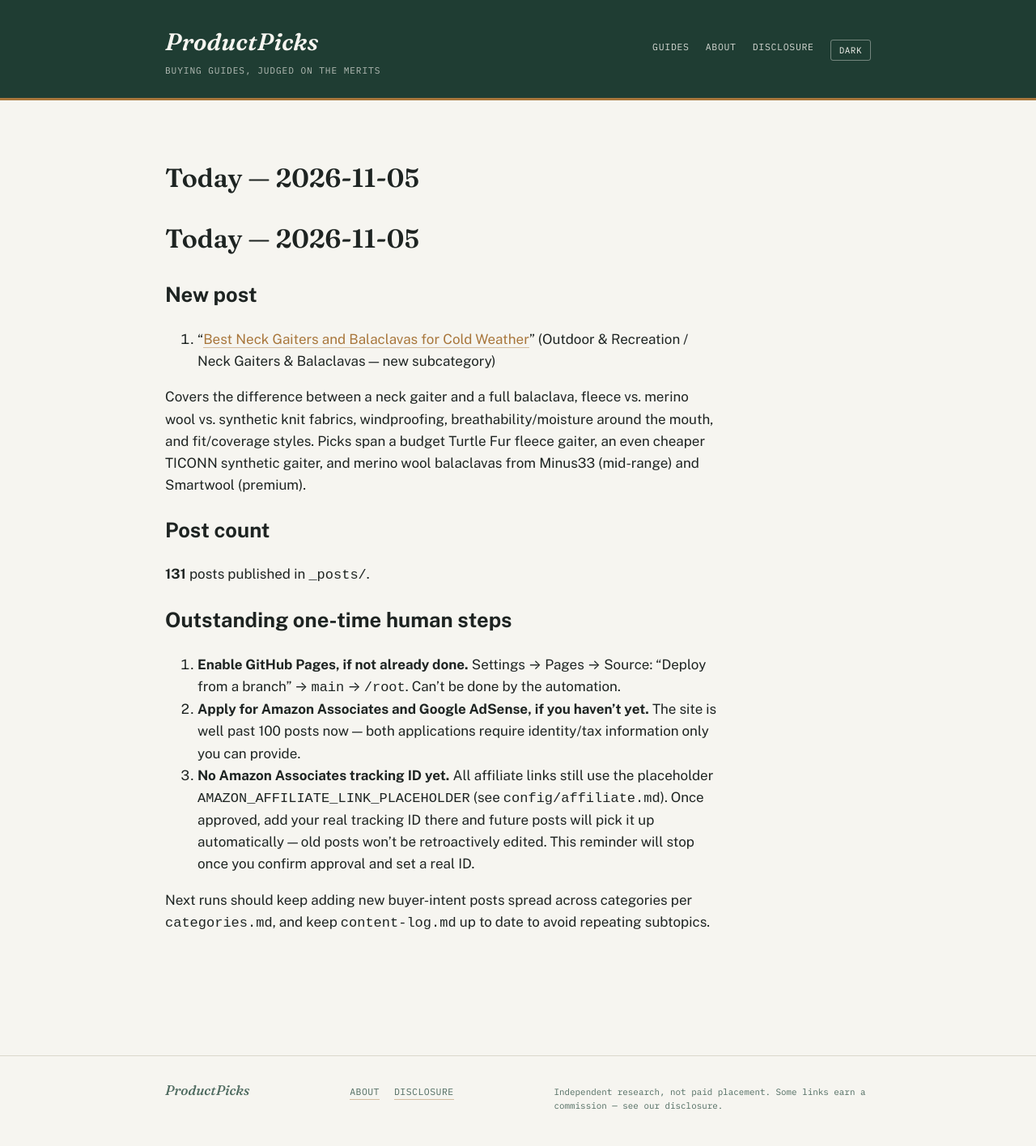
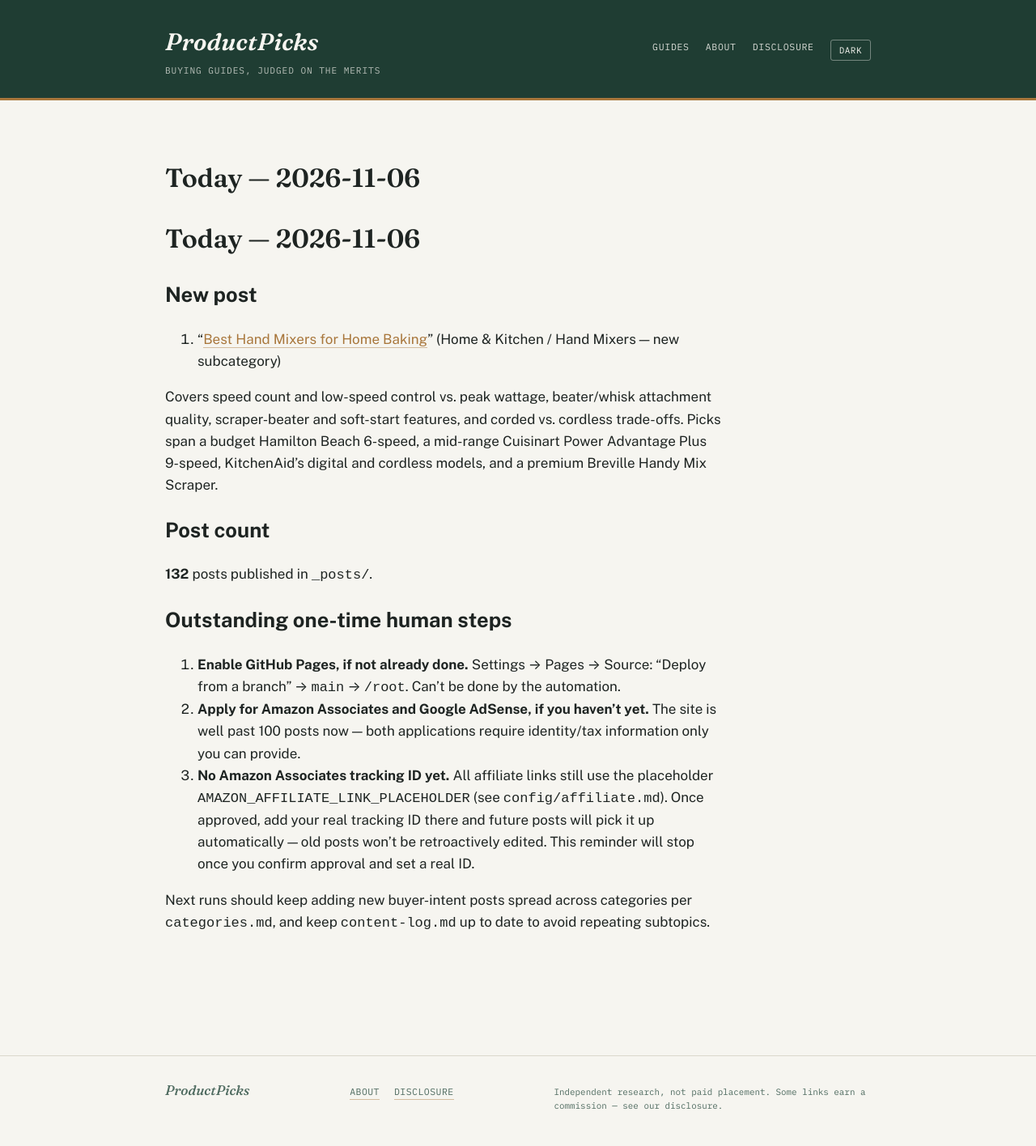
Before and after one commit to ajith198/ProductPicks, a Jekyll site: the page built from today.md, in a window 1280 px wide. Shown: the whole page at 81% size. Built offline with Jekyll 4.4.1, drawn with Linux system fonts in a browser that asks for light colours; our own code applies the rules of GitHub Pages for plain Markdown files.

Commit message:
daily: 2026-11-06 new post + log update
New post: Best Hand Mixers for Home Baking (Home & Kitchen / Hand Mixers,
new subcategory). Updated content-log.md, categories.md, today.md, TODAY.md.

Co-Authored-By: Claude Sonnet 5 <noreply@anthropic.com>
Claude-Session: https://claude.ai/code/session_01UFLJpYSsB8frwfYhs1b8nU

```diff
--- a/categories.md
+++ b/categories.md
@@ -1,6 +1,6 @@
 # Categories & expansion strategy
 
-**Status: multi-category, as of 2026-07-12. Updated 2026-11-05.** ProductPicks started as a pickleball-only site (see `niche.md` for that original research). This file governs the site now that it has expanded into multiple product verticals, and is the doc future automated/daily runs should consult when choosing what to write next.
+**Status: multi-category, as of 2026-07-12. Updated 2026-11-06.** ProductPicks started as a pickleball-only site (see `niche.md` for that original research). This file governs the site now that it has expanded into multiple product verticals, and is the doc future automated/daily runs should consult when choosing what to write next.
 
 ## Front matter taxonomy
 
@@ -20,7 +20,7 @@ These two fields drive the Category / Type / Year filters in the search bar on t
 | Category | Subcategories covered so far |
 |---|---|
 | Sports | Pickleball, Soccer, Tennis, Cycling, Running, Yoga, Golf, Basketball, Badminton, Swimming, Baseball, Fitness, Volleyball, Climbing, Table Tennis, Boxing, Football, Disc Golf, Skiing & Snowboarding, Ice Skating |
-| Home & Kitchen | Coffee Makers, Electric Kettles, Blenders, Air Fryers, Toaster Ovens, Rice Cookers, Stand Mixers, Robot Vacuums, Espresso Machines, Pressure Cookers, Food Processors, Knife Sets, Cast Iron Skillets, Dutch Ovens, Coffee Grinders, Water Filter Pitchers, Cordless Stick Vacuums, Vacuum Sealers, Slow Cookers, Meat Thermometers, Indoor Grills, French Press, Sous Vide Machines, Immersion Blenders, Waffle Makers, Bread Makers, Electric Griddles, Juicers, Air Purifiers, Toasters, Space Heaters, Pizza Ovens, Humidifiers, Ice Makers, Electric Blankets, Milk Frothers, Deep Fryers, Mini Fridges |
+| Home & Kitchen | Coffee Makers, Electric Kettles, Blenders, Air Fryers, Toaster Ovens, Rice Cookers, Stand Mixers, Robot Vacuums, Espresso Machines, Pressure Cookers, Food Processors, Knife Sets, Cast Iron Skillets, Dutch Ovens, Coffee Grinders, Water Filter Pitchers, Cordless Stick Vacuums, Vacuum Sealers, Slow Cookers, Meat Thermometers, Indoor Grills, French Press, Sous Vide Machines, Immersion Blenders, Waffle Makers, Bread Makers, Electric Griddles, Juicers, Air Purifiers, Toasters, Space Heaters, Pizza Ovens, Humidifiers, Ice Makers, Electric Blankets, Milk Frothers, Deep Fryers, Mini Fridges, Hand Mixers |
 | Outdoor & Recreation | Camping Tents, Sleeping Bags, Headlamps, Hiking Boots, Camp Stoves, Water Filters, Trekking Poles, Coolers, Backpacking Backpacks, Camp Chairs, Camping Lanterns, Fishing, Rain Jackets, Binoculars, Paddleboards, Kayaks, Life Jackets (PFDs), Hydration Packs, Sleeping Pads, Hammocks, Daypacks, Water Bottles, Multi-Tools, Camping Cots, Portable Power Stations, Grills & Smokers, Winter Gloves, Winter Boots, Base Layers, Ice Traction Devices, Snowshoes, Snow Sleds, Snow Blowers, Winter Socks, Winter Coats & Parkas, Neck Gaiters & Balaclavas |
 
 New subcategories can be added freely within an existing category. New top-level categories should only be added when there's a genuine cluster of buyer-intent content planned for it (not a one-off post) — keep the category list short enough that the dropdown filter stays useful.
--- a/today.md
+++ b/today.md
@@ -1,14 +1,14 @@
-# Today — 2026-11-05
+# Today — 2026-11-06
 
 ## New post
 
-1. "[Best Neck Gaiters and Balaclavas for Cold Weather](/outdoor-recreation/buying-guides/best-neck-gaiters-and-balaclavas-for-cold-weather/)" (Outdoor & Recreation / Neck Gaiters & Balaclavas — new subcategory)
+1. "[Best Hand Mixers for Home Baking](/home-kitchen/buying-guides/best-hand-mixers-for-home-baking/)" (Home & Kitchen / Hand Mixers — new subcategory)
 
-Covers the difference between a neck gaiter and a full balaclava, fleece vs. merino wool vs. synthetic knit fabrics, windproofing, breathability/moisture around the mouth, and fit/coverage styles. Picks span a budget Turtle Fur fleece gaiter, an even cheaper TICONN synthetic gaiter, and merino wool balaclavas from Minus33 (mid-range) and Smartwool (premium).
+Covers speed count and low-speed control vs. peak wattage, beater/whisk attachment quality, scraper-beater and soft-start features, and corded vs. cordless trade-offs. Picks span a budget Hamilton Beach 6-speed, a mid-range Cuisinart Power Advantage Plus 9-speed, KitchenAid's digital and cordless models, and a premium Breville Handy Mix Scraper.
 
 ## Post count
 
-**131** posts published in `_posts/`.
+**132** posts published in `_posts/`.
 
 ## Outstanding one-time human steps
 
```
Also changed, not shown: TODAY.md (+1 -1 lines), _posts/2026-11-06-best-hand-mixers-for-home-baking.md (added, +54 -0 lines), content-log.md (+1 -0 lines).
